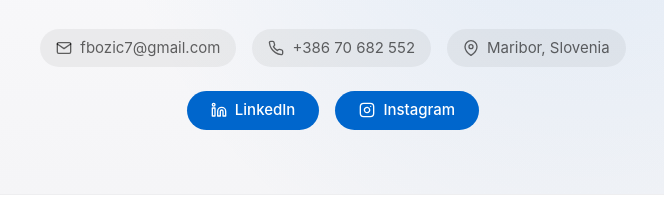
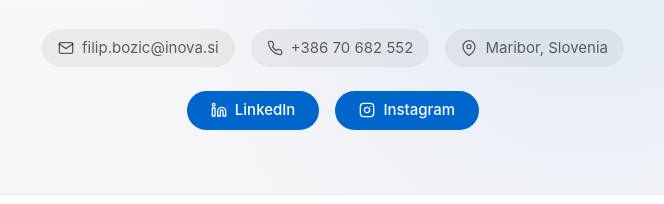
Before and after one commit to filipbozic00/Filip-iOS-dev-portfolio, a plain HTML site: page index.html in a window 1280 px wide. Shown: the part 312-516 px from the top of the page, 307-971 px from the left. Drawn offline with Linux system fonts and the light colour scheme.

Commit message:
email changed

```diff
--- a/index.html
+++ b/index.html
@@ -497,7 +497,7 @@
                             <path d="M22 6l-10 7L2 6"></path>
                             <path d="M2 6v12c0 1.1.9 2 2 2h16c1.1 0 2-.9 2-2V6"></path>
                         </svg>
-                        fbozic7@gmail.com
+                        filip.bozic@inova.si
                     </div>
                     <div class="contact-item">
                         <svg xmlns="http://www.w3.org/2000/svg" width="16" height="16" viewBox="0 0 24 24" fill="none" stroke="currentColor" stroke-width="2" stroke-linecap="round" stroke-linejoin="round" style="margin-right: 8px;">
```
